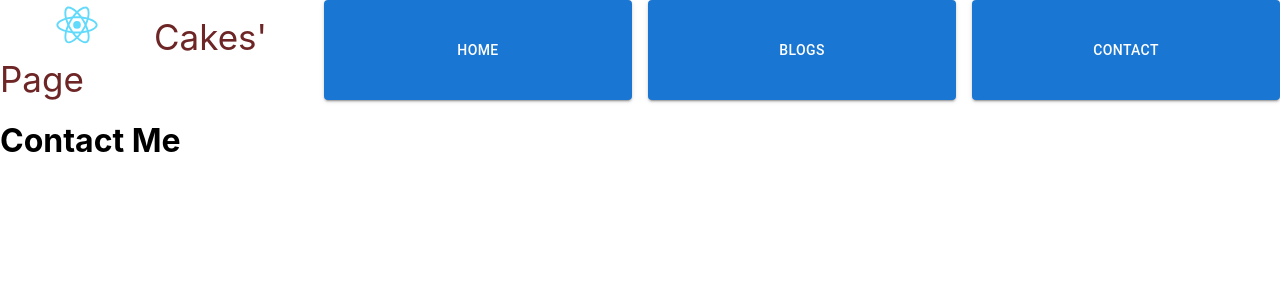
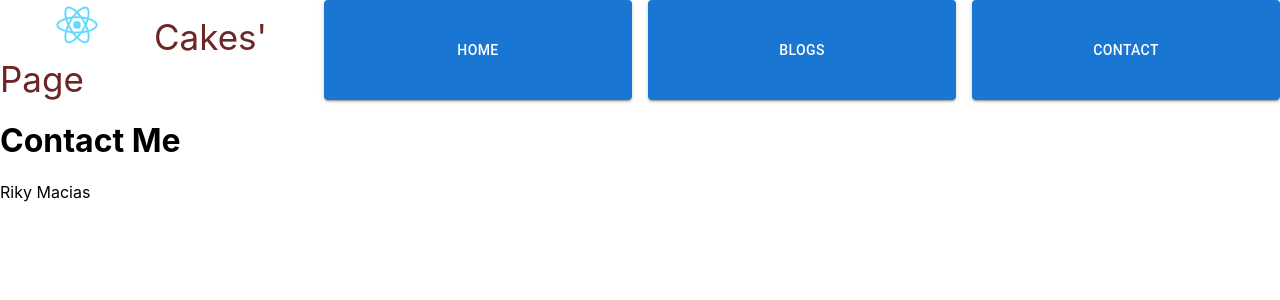
Before and after one commit to ingRicardo/cakespage, a React (Create React App) app: page /contact in a window 1280 px wide. Shown: the top 300 px of the page. Built offline with nearby package versions, Linux system fonts and the light colour scheme.

Commit message:
added name on contact

```diff
--- a/src/pages/Contact.jsx
+++ b/src/pages/Contact.jsx
@@ -1,5 +1,9 @@
 const Contact = () => {
-    return <h1>Contact Me</h1>;
+      return <>
+      <h1>Contact Me</h1>
+      <p>Riky Macias</p>
+      </>;
+
   };
 
   export default Contact;
```
